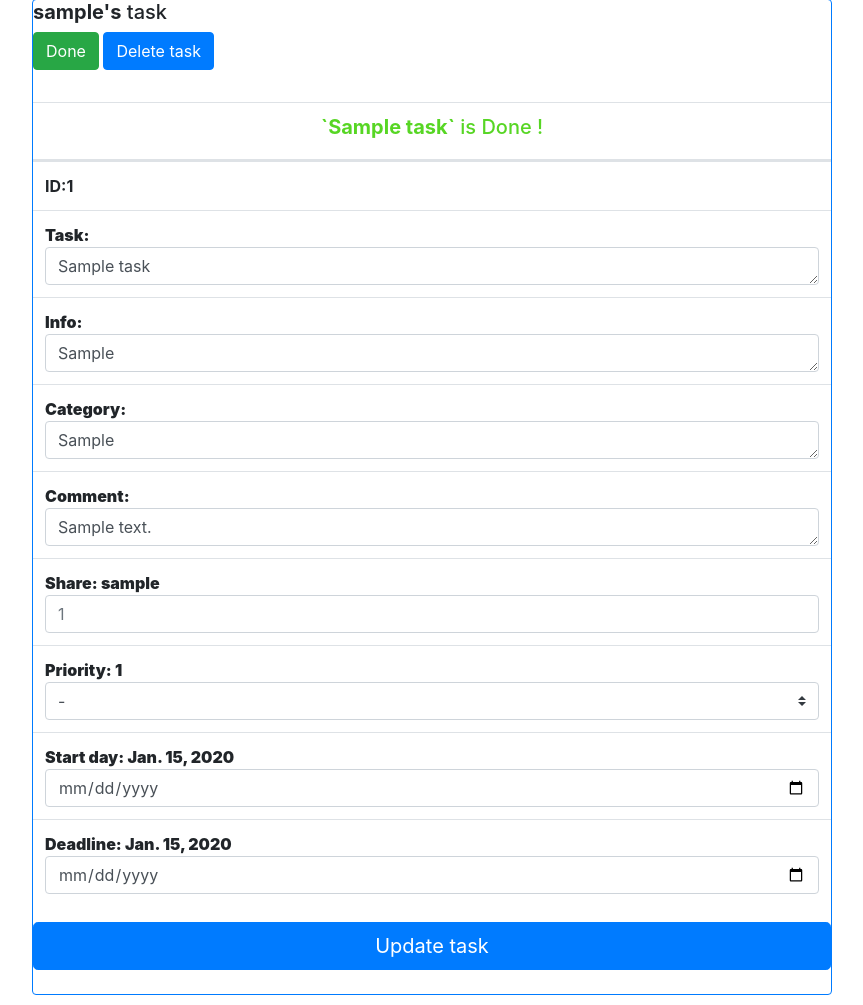
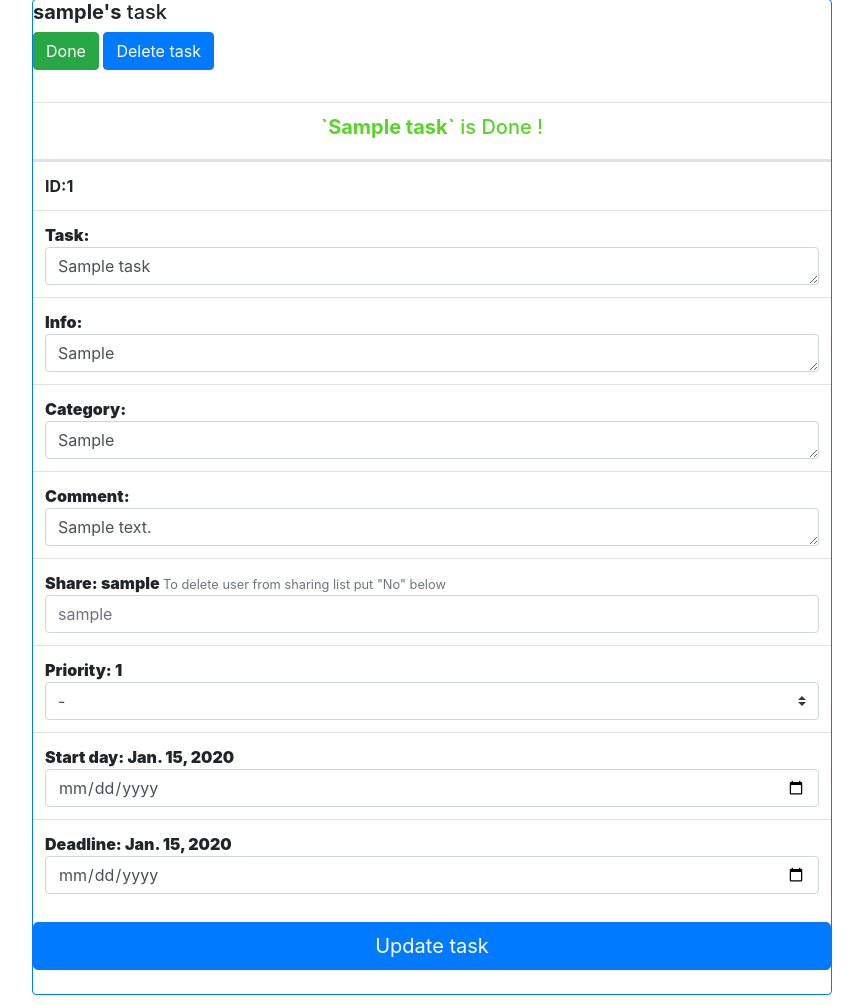
Before and after one commit to OrJaku/check-helper, a Django app: page /tasks_list/1 in a window 1280 px wide. Shown: the part 75-1080 px from the top of the page, without its empty margins (213-1076 px from the left). Run offline with Django 3.2, Linux system fonts and the light colour scheme; a user stored in the database is signed in; tables that the repository leaves empty hold one stand-in row (values such as "Sample post"); lists and menus that the app fills with data are empty; some libraries are stand-ins or nearby versions.

Commit message:
Implementing sharing tasks

```diff
--- a/tasks/templates/task_detail.html
+++ b/tasks/templates/task_detail.html
@@ -75,9 +75,14 @@
             </tr>
             </tr>
             <tr>
-                <th scope="row"><b>Share: {{task.share}}</b>
+                <th scope="row"><b>Share:
+                    {% if task.share == None %}
+                    {% else %}
+                        {{task.share}}
+                    {% endif %}
+                    <small class="text-muted"> To delete user from sharing list put "No" below</small></b>
                     <br>
-                    <input class="form-control"  type="text" name='share' placeholder={{task.share.id}}>
+                    <input class="form-control"  type="text" name='share' placeholder={{task.share}}>
                 </th>
             </tr>
             {%if task.brand.id == 1 %}
--- a/tasks/views.py
+++ b/tasks/views.py
@@ -2,6 +2,7 @@ from django.shortcuts import render, redirect
 from django.contrib.auth.decorators import login_required
 from django.contrib.auth import authenticate, login, logout
 from django.contrib import messages
+from django.contrib.auth.models import User
 from .models import Task, Brand, DailyTask
 import datetime
 import pytz
@@ -311,10 +312,12 @@ def tasks_list(request):
         filter(brand=1). \
         filter(category__in=filtering_categories)
 
+    tasks_user_share = Task.objects.all().filter(share=request.user)
+    print("Task sharing: ", tasks_user_share)
+
     tasks_daily_user = Task.objects.all(). \
         filter(user=request.user).filter(brand=2). \
         filter(category__in=filtering_categories)
-
     tasks_user_archive = Task.objects.all(). \
         filter(user=request.user). \
         filter(category__in=filtering_categories)
@@ -410,15 +413,19 @@ def update_task(request, task_id):
         task.description = request.POST.get("description")
         share = request.POST.get("share")
         if share == "" or share is None:
-            print(task.share)
-            task.share.username = 'kuba'
-            print(task.share.username)
-            print(task.share)
+            pass
+        elif share == "No":
+            task.share = None
+        else:
+            try:
+                task.share = User.objects.get(username=share)
+            except User.DoesNotExist:
+                messages.warning(request, f"User {share} dose not exist")
         priority = request.POST.get("priority")
         if priority == "" or priority is None:
             task.priority = 1
         else:
-            pass
+            task.priority = priority
         start_data = request.POST.get("start_data")
         if start_data == "" or start_data is None:
             pass
@@ -426,15 +433,12 @@ def update_task(request, task_id):
             task.end_data = start_data
 
         end_data = request.POST.get("end_data")
-        print(end_data)
         if end_data == "" or end_data is None:
             pass
         else:
             task.end_data = end_data
-        print(task.share)
         task.save()
-        print(task.share)
-        messages.info(request, f"Task {task.name} updated")
+        messages.info(request, f"Task '{task.name}' updated")
         return redirect(f'/tasks_list/{task_id}')
     return render(request, 'tasks_list.html', {})
 
```
